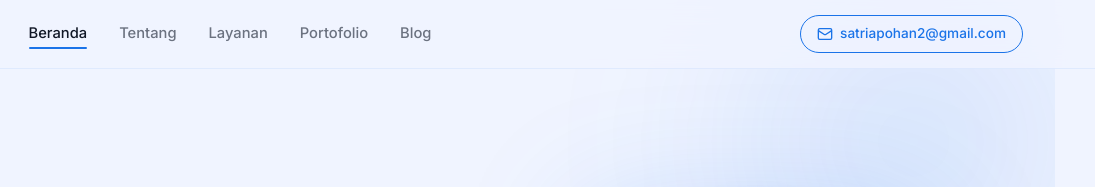
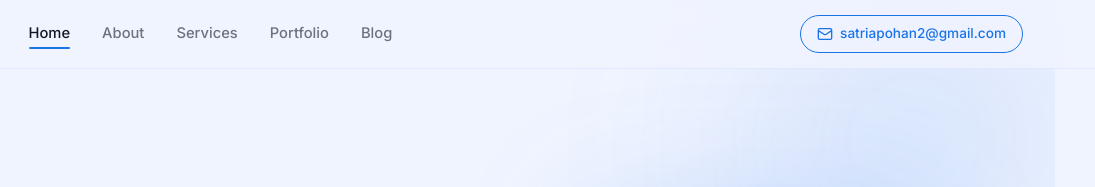
Before and after one commit to SatriaSbPohan/satriapohan, a website built with Vite: page index.html in a window 1280 px wide. Shown: the top 187 px of the page, 185-1280 px from the left. Built offline with nearby package versions, Linux system fonts and the light colour scheme.

Commit message:
Update index.html

```diff
--- a/index.html
+++ b/index.html
@@ -24,10 +24,10 @@
         Satria<span class="logo-accent">.</span>dev
       </a>
       <nav class="nav-links" id="nav-links">
-        <a href="#home" class="nav-link active">Beranda</a>
-        <a href="#about" class="nav-link">Tentang</a>
-        <a href="#services" class="nav-link">Layanan</a>
-        <a href="#projects" class="nav-link">Portofolio</a>
+        <a href="#home" class="nav-link active">Home</a>
+        <a href="#about" class="nav-link">About</a>
+        <a href="#services" class="nav-link">Services</a>
+        <a href="#projects" class="nav-link">Portfolio</a>
         <a href="#blog" class="nav-link">Blog</a>
       </nav>
       <a href="mailto:satriapohan2@gmail.com" class="nav-email" id="nav-email">
```
